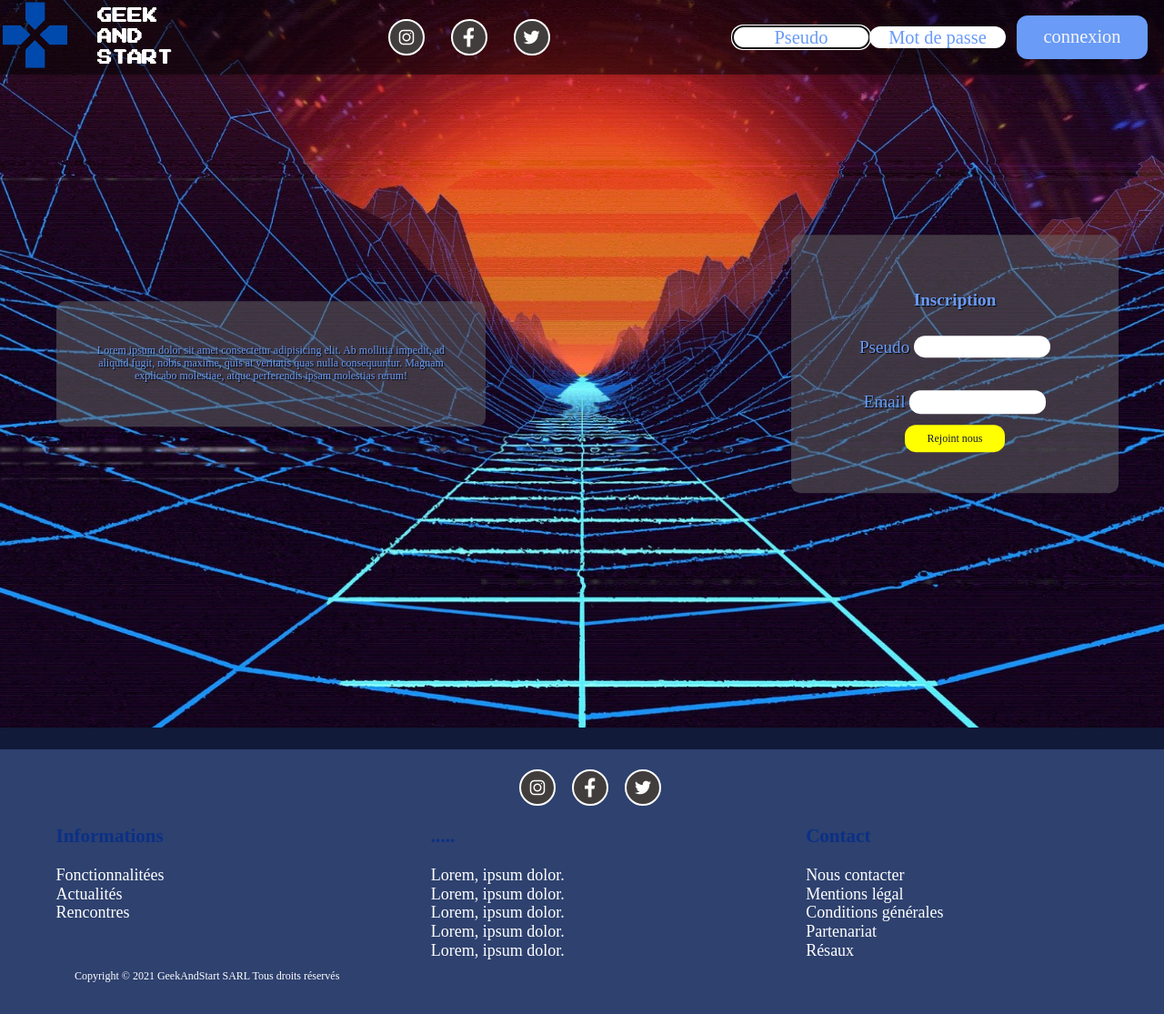
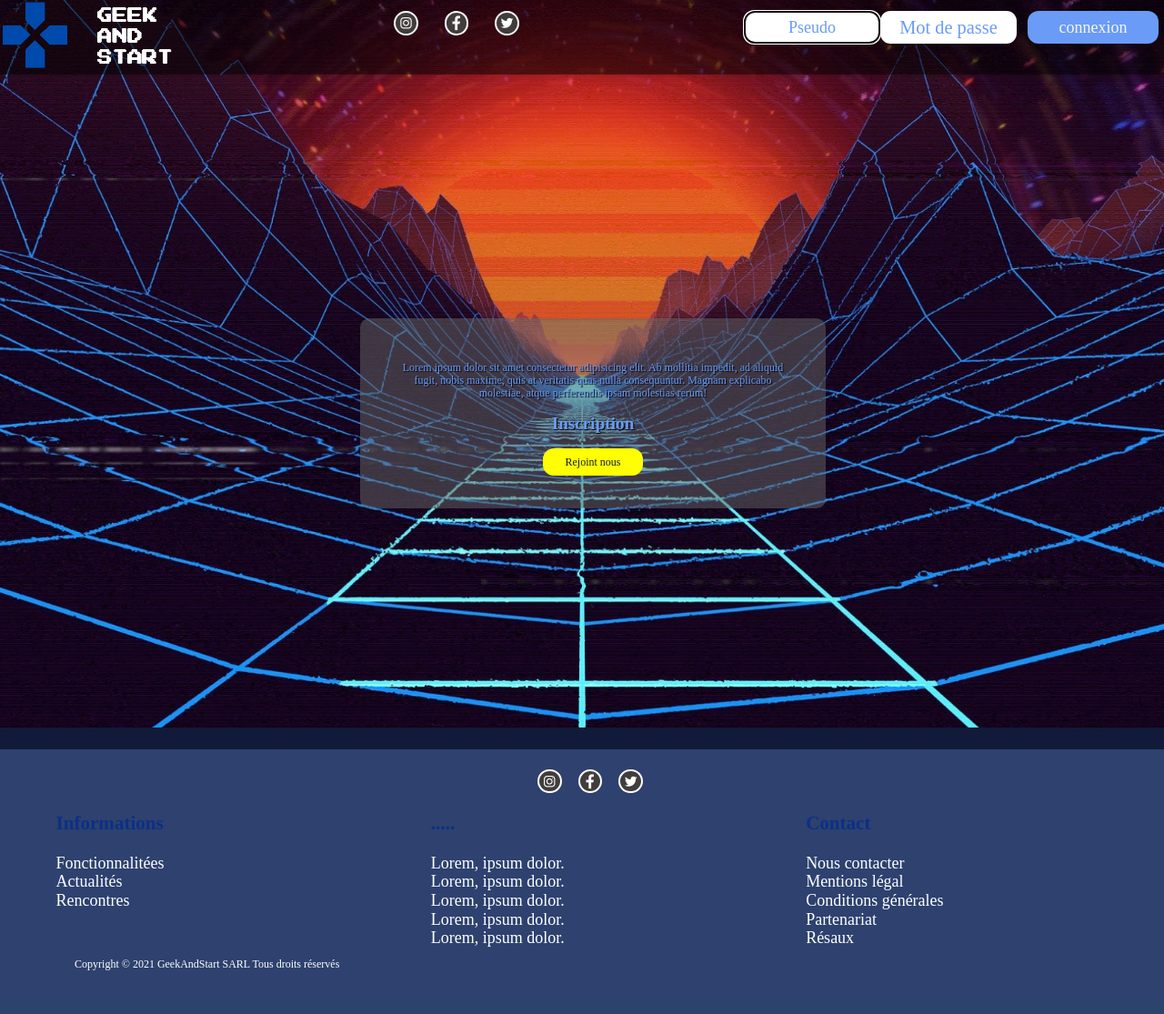
Before and after one commit to Alexandre-brienne/stc-wf3, a Symfony app: template templates/parent.html.twig in a window 1280 px wide. Shown: the whole page at 91% size. After the commit the page ends 1067 px from the top, so only its background shows below. Run offline with Twig, Linux system fonts and the light colour scheme; the template is opened without the code that fills it, so the values that code supplies are empty; some libraries are stand-ins or nearby versions.

Commit message:
Refonte style2css

```diff
--- a/public/CSS/main.css
+++ b/public/CSS/main.css
@@ -9,7 +9,8 @@
 
 
 
-
+/*************************************FOOOOOOTERR******************************
+******************************************************************************/
 
 footer{
     margin: 0 12rem;
--- a/public/CSS/style.css
+++ b/public/CSS/style.css
@@ -2,7 +2,7 @@
     box-sizing: border-box;
 }
 
-body {
+.body-of-index {
     background-color: #111A39;
     font-size: 1.6rem;
 
@@ -27,7 +27,7 @@ a {
     --bordure: 1px solid var(--rouge);
 }
 
-header {
+.header-index {
 
     height: 100vh;
     background-color: #111A39;
@@ -37,19 +37,60 @@ header {
     background-position: center;
 }
 
-header img {
+.header-index img {
     width: 50%;
 }
 
-.nav{
+.nav-index{
     display: none;
 }
 
-#form-welcom-index {
-    display: none;
+
+.inscriptionbutton-index{
+    border: 0;
+    line-height: 2.5;
+    padding: 0rem 2.0rem;
+    font-size: 1rem;
+    text-align: center;
+    color: #111A39;
+    border-radius: 1.0rem;
+    background-color: #FFFF00;
+
+    box-shadow: inset 2px 2px 3px rgba(255, 255, 255, .6),
 }
 
-header nav {
+.container-index {
+    display:grid;
+    grid-template-columns: 1fr;
+    flex-wrap: wrap;
+    position: absolute;
+    top: 50%;
+    left: 50%;
+    transform: translate(-50%, -50%);
+    text-align: center;
+    color: #699BF7;
+    text-shadow: 1px 1px 1px rgb(0, 0, 0);
+    width: 100%;
+    padding: 50px;
+    box-sizing: border-box;
+}
+.header-index section:first-of-type{
+    /* 4 lignes "magiques" pour centrer parfaitement un bloc */
+    display: flex;
+    margin-left: 1.0rem;
+    text-align: center;
+    background-color: rgba(105, 105, 105, 0.5);
+    border-radius: 10px;
+
+    color: #699BF7;
+    text-shadow: 1px 1px 1px rgb(0, 0, 0);
+    width: 40%;
+    padding: 3.0rem;
+    box-sizing: border-box;
+
+}
+
+.header-index .mobilenav {
     display: flex;
     justify-content: space-between;/* Repartition horizontal*/
     align-items: center; /* alignement verticale */
@@ -61,52 +102,52 @@ header nav {
     z-index: 1;
 }
 
-header nav div a {
+.header-index nav div a {
     color: #699BF7;
 
     margin: 0;
     padding: -1.0rem;
 
 }
-header nav div {
+.header-index nav div {
     display: inline;
     margin-right: 3.5rem;
 
 }
 
-header nav ul li{
+.header-index nav ul li{
     display: inline;
     margin-left: 2.0rem;
 }
-header nav ul{
+.header-index nav ul{
     list-style-type: none;
     margin: 0;
     padding: 0;
 }
 
-header nav ul a{
+.header-index nav ul a{
     color: rgb(0, 255, 0);
 
 }
 
 /* Vue mobile */
-h1 {
+.body-of-index h1 {
     color: #0000ff;
     font-size: rem;
     text-align: center;
 
 }
 
-h2 {
+.body-of-index h2 {
     font-size: 1.6rem;
     text-align: center;
 }
 
-p {
+.body-of-index p {
     font-size: 1rem;
 }
 
-header section:first-of-type {
+.header-index section:first-of-type {
     padding: 1.6rem;
     text-align: center;
     color: #699BF7;
@@ -248,7 +297,7 @@ footer hr{
     display: flex;
     width: 100%;
 }
-.lab {
+.body-of-index .lab {
     background-color:rgb(65, 61, 61) ;
     color:white;
     font-size: 2rem;
@@ -269,21 +318,98 @@ footer hr{
 @media screen and (min-width:775px) {
 
 /* --------J'ai mis la nav mobile en none------------- */
-    .mobilenav{
+    .header-index .mobilenav{
         display: none;
 
     }
+    .nav-index{
+        display: flex;
+    }
+
 
 /*________________ID du formulaire d'inscription________________________ */
-    #form-welcom {
+    .inscriptionbutton-index{
+        border: 0;
+        line-height: 2.5;
+        padding: 0rem 2.0rem;
+        font-size: 1rem;
+        text-align: center;
+        color: #111A39;
+        border-radius: 1.0rem;
+        background-color: #FFFF00;
+
+        box-shadow: inset 2px 2px 3px rgba(255, 255, 255, .6),
+    }
+
+    .container-index {
+        flex-wrap: wrap;
+        position: absolute;
+        top: 50%;
+        left: 50%;
+        transform: translate(-50%, -50%);
+        text-align: center;
+        color: #699BF7;
+        text-shadow: 1px 1px 1px rgb(0, 0, 0);
+        width: 100%;
+        padding: 50px;
+        box-sizing: border-box;
+    }
+    .header-index section:first-of-type{
+        /* 4 lignes "magiques" pour centrer parfaitement un bloc */
+        margin-left: 1.0rem;
+        text-align: center;
+        background-color: rgba(105, 105, 105, 0.5);
+        border-radius: 10px;
+
+        color: #699BF7;
+        text-shadow: 1px 1px 1px rgb(0, 0, 0);
+        width: 40%;
+        padding: 3.0rem;
+        box-sizing: border-box;
+        position: absolute ;
+        left: 50%;
+        transform: translate(-50%);
+
+    }
+    .logo2-index{
         display: none;
     }
+    .body-of-index .lab {
+        background-color:rgb(65, 61, 61) ;
+        color:white;
+        font-size: 1.5rem;
+        border: white solid 2px;
+        border-radius: 50%;
+        padding: 0.2rem;
 
-    .nav{
+    }
+    .socialnetwork{
+        margin-top:1rem;
+    }
+
+
+    .header-index img {
+        width: 30%;
+    }
+
+    .body-of-index h1 {
+        display: flex;
+        margin-right: 10rem;
+        text-decoration: underline;
+    }
+
+    .main_of-section section {
+        flex: 1;
+        text-align: center;
+    }
+
+    .main_of-section section:nth-child(3) {
 
         display: flex;
+        justify-content: right;
 
     }
+
 
     .logos-index{
         flex: 1;
@@ -293,6 +419,7 @@ footer hr{
     }
     .login-container{
         flex: 1;
+        margin-top: 1rem;
 
     }
     .login-container>form{
@@ -300,7 +427,7 @@ footer hr{
         justify-content: center;
         align-items: center;
     }
-    input::placeholder {
+    .body-of-index input::placeholder {
         text-align: center;
         color: #699BF7;
       }
@@ -309,72 +436,75 @@ footer hr{
             float: none;
       }
 
-      input[type=text] {
+    .body-of-index input[type=text] {
         padding-top: 0.5rem;
 
         padding-bottom: 0.5rem;
-        font-size: 1.7rem;
-        border-radius: 1.0rem ;
-        border: none;
+        font-size: large;
+        border-radius: 0.9375rem ;
+        border: solid white 0.700rem;
         width: 150px;
-        height: 2rem;
+        height: 3rem;
       }
 
-      input[type=Password] {
+    .body-of-index input[type=Password] {
         padding-top: 1rem;
 
         padding-bottom: 1rem;
         font-size: 1.7rem;
-        border-radius: 1.0rem ;
+        border-radius: 0.9375rem ;
         border: none;
         width: 150px; /* adjust as needed (as long as it doesn't break the topnav) */
-        height: 2rem;
+        height: 3rem;
       }
 
-      input[type=email] {
+    .body-of-index input[type=email] {
         padding: 0.1rem;
         margin-top: 2rem;
         font-size: 1.7rem;
         border-radius: 1.0rem ;
         border: none;
-        width: 150px; /* adjust as needed (as long as it doesn't break the topnav) */
+        width: 150px;
+        height: 3rem;
+         /* adjust as needed (as long as it doesn't break the topnav) */
       }
 
     .login-container button {
         float: right;
-        padding: 1rem;
+        padding: 0.6rem;
         width: 12rem;
         background: #699BF7;
         border-radius: 1.0rem ;
-        font-size: 1.7rem;
+        font-size: 1.5rem;
         border: none;
         cursor: pointer;
         margin-left: 1rem;
         color: whitesmoke;
       }
 
-      header nav div a {
+
+    .header-index nav div a {
         color: #699BF7;
 
 
     }
-    header nav div {
+    .header-index nav div {
         display: inline;
-        margin-right: 1.5rem;
+        margin-right: 0.5rem;
 
     }
 
-    header nav ul li{
+    .header-index nav ul li{
         display: inline;
 
     }
-    header nav ul{
+    .header-index nav ul{
         list-style-type: none;
         margin: 0;
         padding: 0;
     }
 
-    header nav {
+    .header-index nav {
 
         background-color: rgba(0, 0, 0, 0.518);
     }
@@ -445,9 +572,9 @@ footer hr{
 /************************************************** Vue ordi *********************************/
 /* Ecran de minimum 1000px */
 @media screen and (min-width:1000px) {
-    header section:first-of-type{
+    .header-index section:first-of-type{
 /* 4 lignes "magiques" pour centrer parfaitement un bloc */
-            display: flex;
+
         margin-left: 1.0rem;
         text-align: center;
         background-color: rgba(105, 105, 105, 0.5);
@@ -486,7 +613,7 @@ footer hr{
     }
 
     .container-index {
-        display: flex;
+
         flex-wrap: wrap;
         position: absolute;
         top: 50%;
@@ -504,18 +631,6 @@ footer hr{
         width: 250px;
 }
 
-    #form-welcom-index {
-        display: grid;
-        grid-template-columns: 1fr;
-        gap: 1.0rem;
-
-        width: 30rem;
-        background-color: rgba(105, 105, 105, 0.5);
-        border-radius: 10px;
-        padding: 45px;
-        box-shadow: 10px 10px 34px -14px rgba(0, 0, 0,);
-    }
-
     .inscriptionbutton-index{
         border: 0;
         line-height: 2.5;
--- a/public/CSS/style2.css
+++ b/public/CSS/style2.css
@@ -132,7 +132,7 @@ nav img { /* Logo */
     margin-top: 1.5rem;
     margin-left: 0%;
 }
-input[type="checkbox"], .accept-cgu{
+.register-body input[type="checkbox"], .accept-cgu{
     margin-top: 1.5rem;
 }
 
@@ -300,4 +300,5 @@ form button { /* Formes des button */
     .register-grid2{
         display: initial;
     }
+
 }
--- a/templates/parent.html.twig
+++ b/templates/parent.html.twig
@@ -14,8 +14,8 @@
 		{% endblock %}
 	</head>
 
-	<body>
-		<header>
+	<body class="body-of-index">
+		<header class=" header-index ">
 			{% block header %}
 				<nav class="mobilenav">
 					<div>
@@ -38,10 +38,10 @@
 
 					</ul>
 				</nav>
-				<nav class="nav">
+				<nav class="nav-index">
 
 					<div class="logos-index">
-						<img class="imagelogo" src="image/logo_geekandstart.png" alt="">
+						<img class="imagelogo" src="image/logo_geekandstart.png" alt="logo">
 					</div>
 					<div class="socialnetwork">
 						<ul>
@@ -79,41 +79,31 @@
 
 				<div class="container-index">
 
+				<img src="image/logo_geekandstart.png" alt="logo" class="logo2-index">
+
 					<section class='phrase'>
 						<article>
 							<p>
 								Lorem ipsum dolor sit amet consectetur
-														adipisicing elit. Ab mollitia impedit,
-														ad aliquid fugit, nobis maxime, quis at
-														veritatis quas nulla consequuntur.
-														Magnam explicabo molestiae, atque
-														perferendis ipsam molestias rerum!
+								adipisicing elit. Ab mollitia impedit,
+								ad aliquid fugit, nobis maxime, quis at
+								veritatis quas nulla consequuntur.
+								Magnam explicabo molestiae, atque
+								perferendis ipsam molestias rerum!
 							</p>
-						</article>
-					</section>
-
-					<form id="form-welcom-index">
+					<div>
 						<h2>Inscription</h2>
-
-						<!-- Pseudo -->
-						<div class="pseudo">
-							<label for="pseudo">Pseudo</label>
-							<input type="text" class="form-control">
-						</div>
-						<div class="Email">
-							<label>Email</label>
-							<input type="email" class="form-control">
-						</div>
-
 						<div>
 							<button class="inscriptionbutton-index" type="button">Rejoint nous</button>
 						</div>
-					</form>
+					</div>
+						</article>
+					</section>
 
 				</div>
 			{% endblock %}
 		</header>
-		<main>
+		<main class="main-of-index">
 			{% block main %}
 
 			{% endblock %}
```
Also changed, not shown: other parts of public/CSS/style.css (+25 -22 lines). Lines whose indentation alone changed are shown as unchanged.
